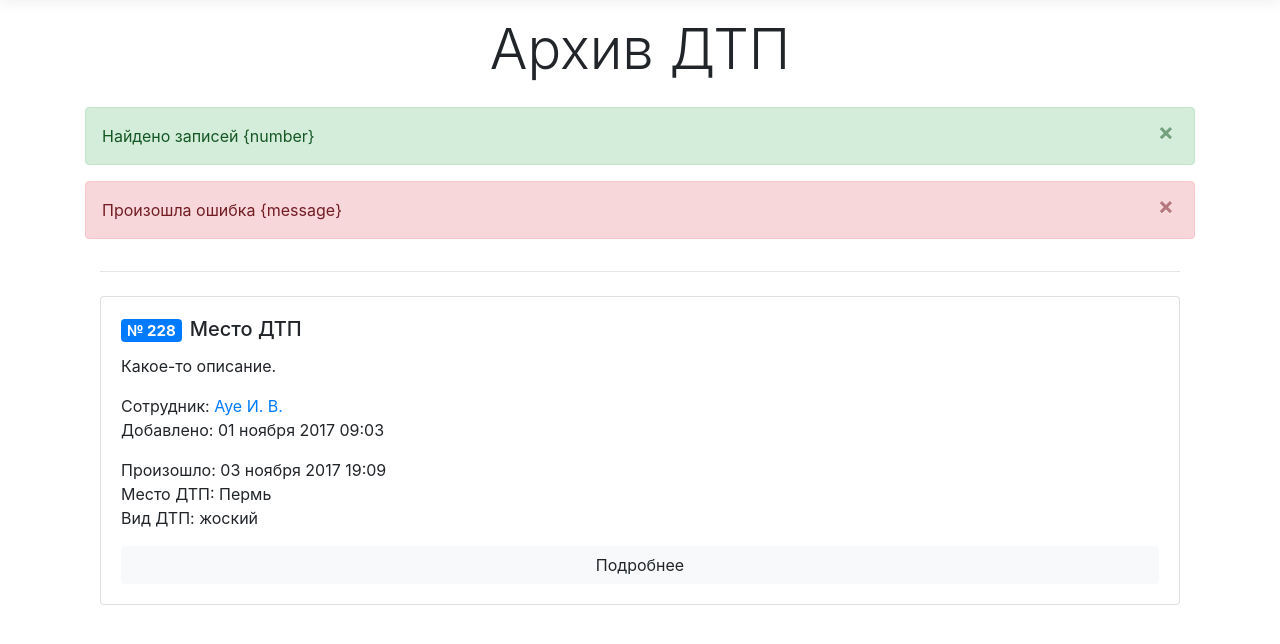
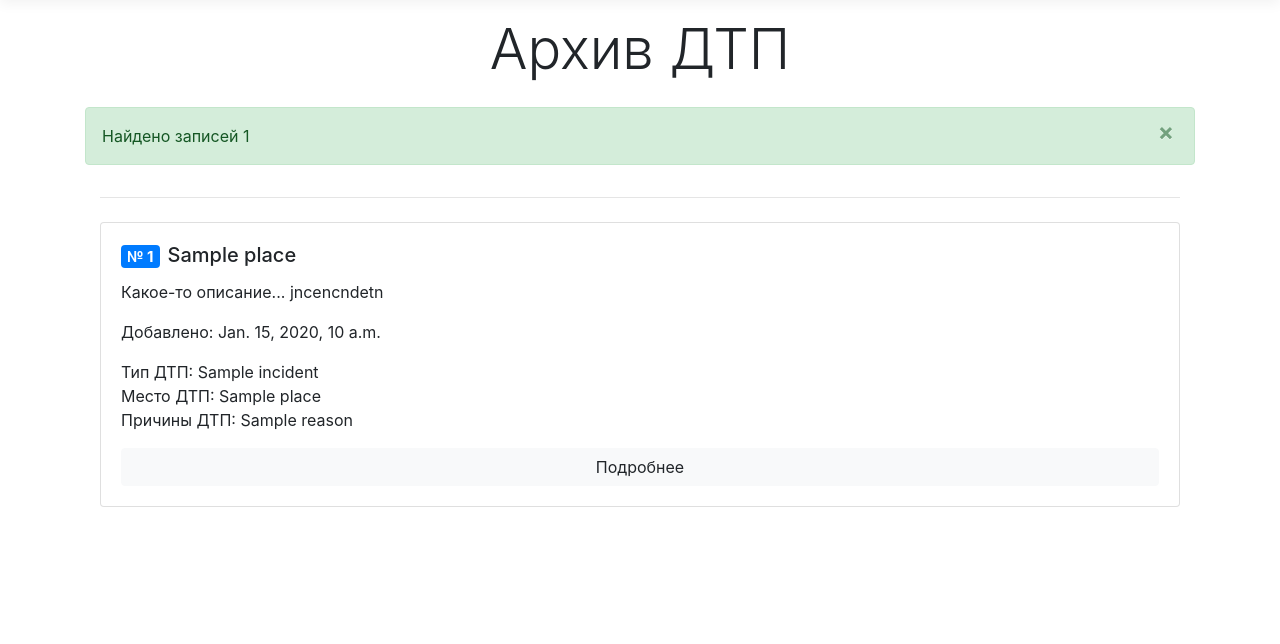
Before and after one commit to apap26/kval_12_2020, a Django app: template templates/allIncidents.html in a window 1280 px wide. Shown: the part 57-701 px from the top of the page. Run offline with Django 3.2, Linux system fonts and the light colour scheme; the template is opened without the code that fills it: most values are stand-ins (such as "Sample title", 1, 10 or a date in 2020).

Commit message:
Add allIncedent

```diff
--- a/GAI/views.py
+++ b/GAI/views.py
@@ -22,6 +22,7 @@ def create_dtp(request):
         elif(request.POST.get('step') == "1"):
             auto_mark = request.POST.get("auto_mark")
 
+
 def allIncident(request):
     allIncident = models.cards.objects.all()
     return render(request, "allIncidents.html", {"data":allIncident})
--- a/templates/addCard.html
+++ b/templates/addCard.html
@@ -16,7 +16,7 @@
 		<div class="container">
 			<div class="row">
 				<div class="alert alert-danger alert-dismissible fade show w-100 p-3" role="alert">
-					Произошла ошибка {message}
+					Произошла ошибка: Вы напугали деда
 					<button type="button" class="close" data-dismiss="alert" aria-label="Close">
 						<span aria-hidden="true">&times;</span>
 					</button>
--- a/templates/allIncidents.html
+++ b/templates/allIncidents.html
@@ -11,31 +11,39 @@
 		<div class="container">
 			<div class="row">
 				<div class="alert alert-success alert-dismissible fade show w-100 p-3" role="alert">
-					Найдено записей {number}
+					Найдено записей {{ data.count }}
 					<button type="button" class="close" data-dismiss="alert" aria-label="Close">
 						<span aria-hidden="true">&times;</span>
 					</button>
 				</div>
+                {% if false %}
 				<div class="alert alert-danger alert-dismissible fade show w-100 p-3" role="alert">
 					Произошла ошибка {message}
 					<button type="button" class="close" data-dismiss="alert" aria-label="Close">
 						<span aria-hidden="true">&times;</span>
 					</button>
 				</div>
+                {% endif %}
 			</div>
 			<hr class="mb-4">
 			<div class="card mb-2">
+                {%  for i in data %}
 				<div class="card-body">
-					<h5 class="card-title"><span class="badge badge-primary mr-2">№ 228</span>Место ДТП</h5>
-					<p class="card-text">Какое-то описание.</p>
-					<p class="card-text mb-0">Сотрудник: <a href="">Ауе И. В.</a></p>
-					<p class="card-text">Добавлено: 01 ноября 2017 09:03</p>
-					<p class="card-text mb-0">Произошло: 03 ноября 2017 19:09</p>
-					<p class="card-text mb-0">Место ДТП: Пермь</p>
-					<p class="card-text">Вид ДТП: жоский</p>
+					<h5 class="card-title"><span class="badge badge-primary mr-2">№ {{ i.id }}</span>{{i.place}}</h5>
+					<p class="card-text">Какое-то описание... jncencndetn</p>
+					<!--<p class="card-text mb-0">Сотрудник: <a href="">Ауе И. В.</a></p>-->
+					<p class="card-text">Добавлено: {{ i.date }}</p>
+					<p class="card-text mb-0">Тип ДТП: {{ i.incident.name }}</p>
+					<p class="card-text mb-0">Место ДТП: {{ i.place}}</p>
+					<p class="card-text">Причины ДТП:
+                    {% for j in i.reasons.all %}
+                        {{ j.name }}
+                    {% endfor %}
+                    </p>
 
 					<a href="#" class="btn btn-light btn-block">Подробнее</a>
 				</div>
+                {% endfor %}
 			</div>
 		</div>
 	</div>
--- a/templates/index.html
+++ b/templates/index.html
@@ -12,7 +12,7 @@
 				<a href="/addCards/">Создать карточку ДТП</a>
 			</div>
 			<div>
-				<a href="/">Архив ДТП</a>
+				<a href="/allIncidents/">Архив ДТП</a>
 			</div>
 		</div>
 	</div>
```
Also changed, not shown: db.sqlite3.
